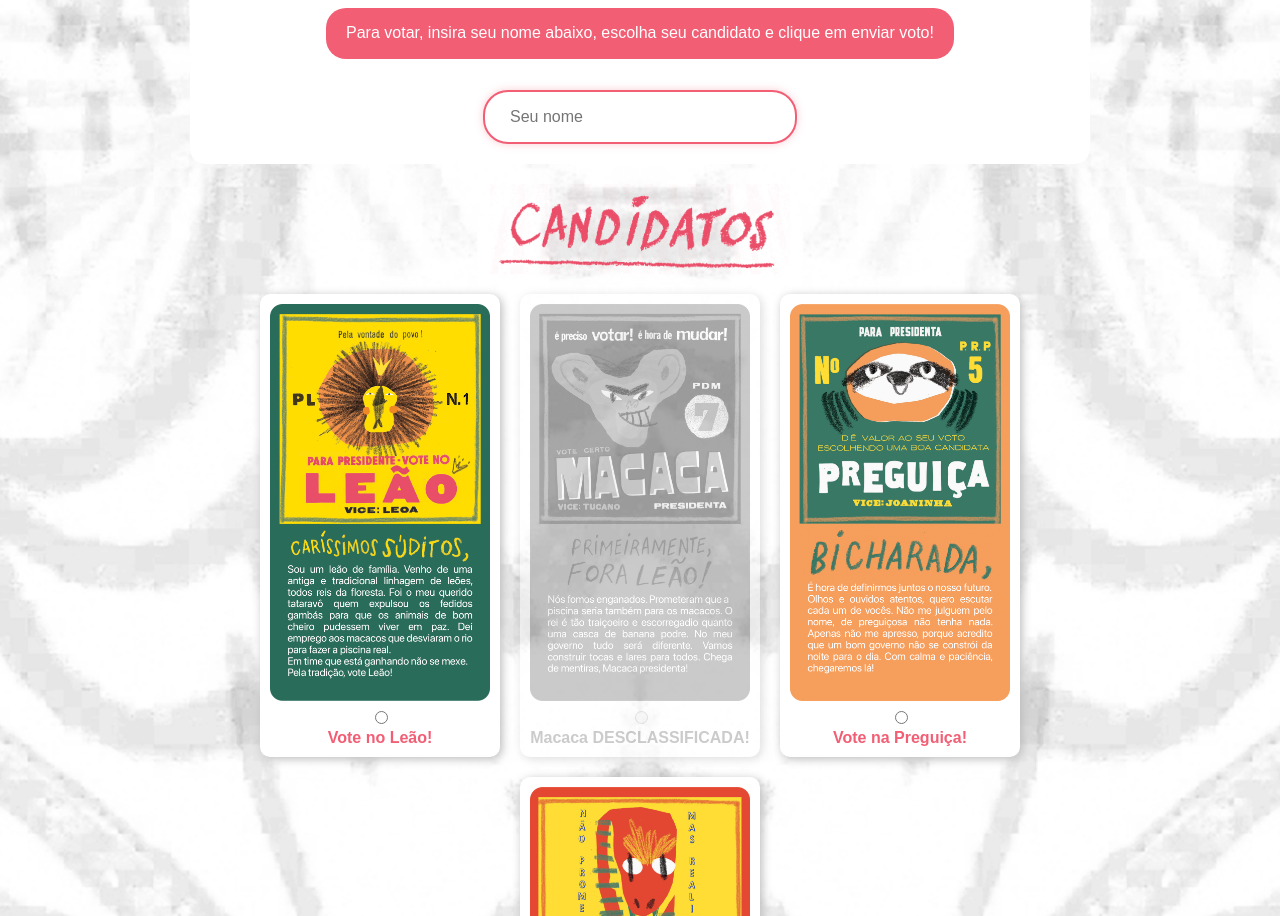
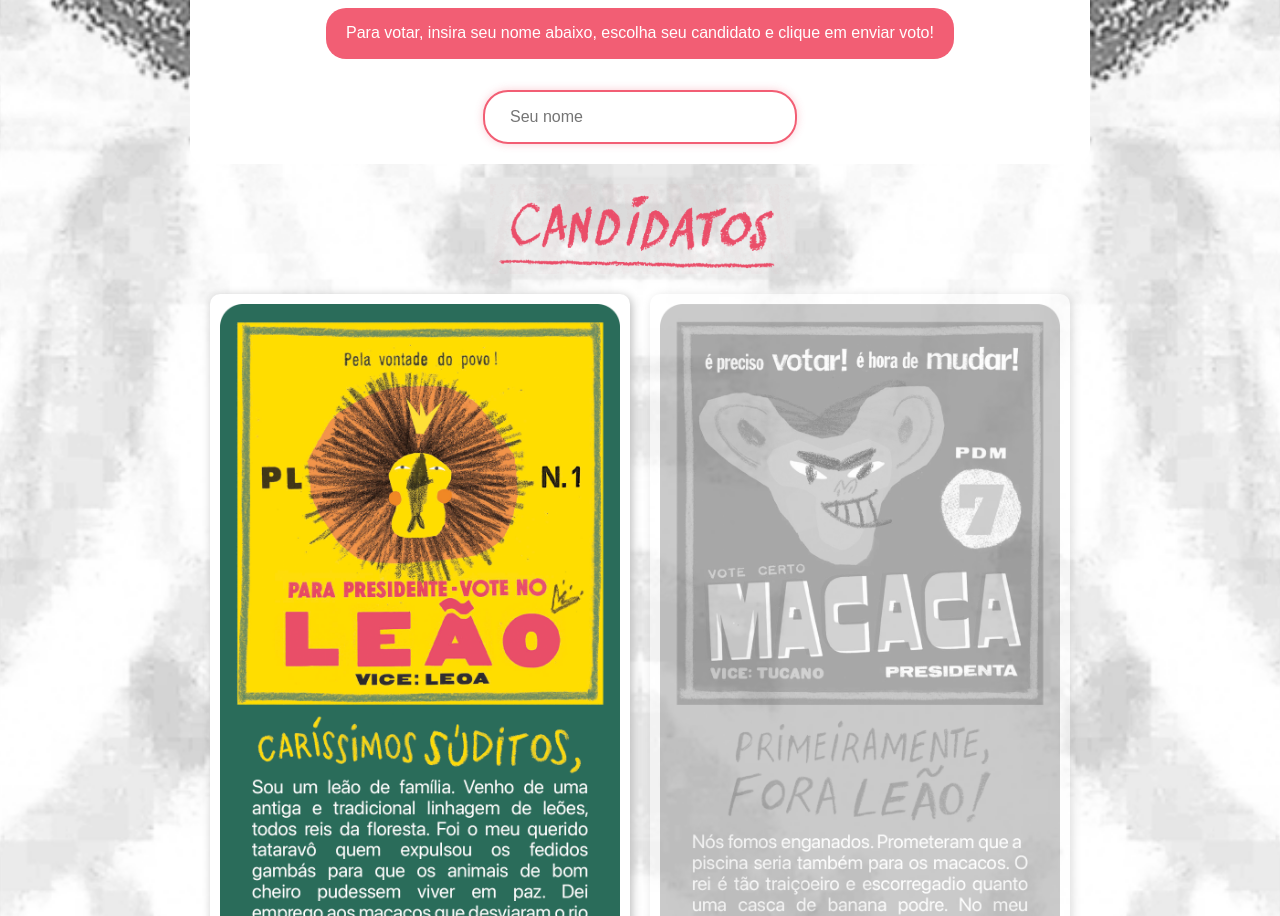
Before and after one commit to eubrenoandrade/eleicao-dos-bichos, a plain HTML site: page index.html in a window 1280 px wide. Shown: the part 217-1133 px from the top of the page. Drawn offline with Linux system fonts and the light colour scheme.

Commit message:
Update style.css

```diff
--- a/style.css
+++ b/style.css
@@ -81,7 +81,7 @@ input[type="text"] {
 }
 
 .card {
-  width: 220px;
+  width: 400px;
   background-color: white;
   border-radius: 10px;
   padding: 10px;
```
